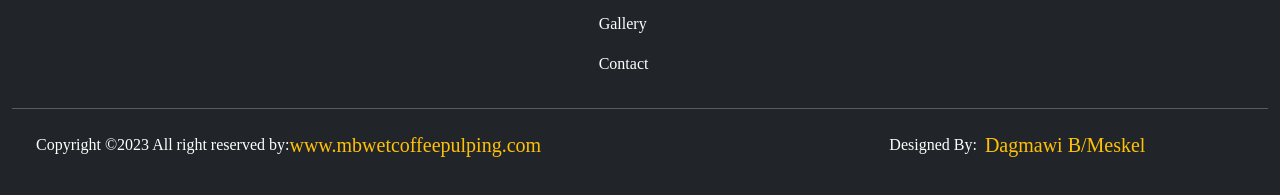
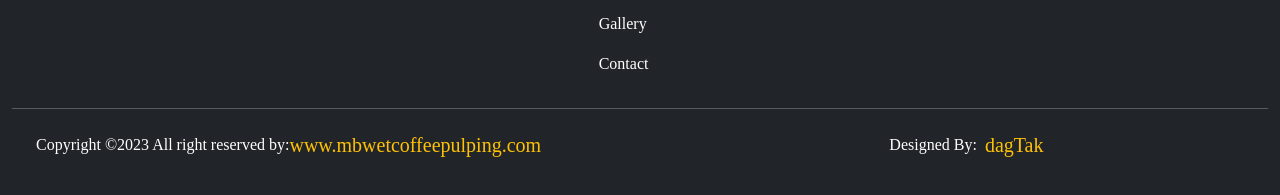
Before and after one commit to jordandag/mokriyaCDN, a plain HTML site: page coffee.html in a window 1280 px wide. Shown: the part 1144-1339 px from the top of the page. Drawn offline with nearby package versions, Linux system fonts and the light colour scheme.

Commit message:
5th commit

```diff
--- a/coffee.html
+++ b/coffee.html
@@ -224,7 +224,7 @@
               <p class="d-flex d-flex me-2 ms-4">
                 Designed By:
                 <a href="#" style="text-decoration: none" class="text-warning">
-                  <p class="h5">Dagmawi B/Meskel</p>
+                  <p class="h5">dagTak</p>
                 </a>
               </p>
             </div>
```
Also changed, not shown: contact.html (+1 -1 lines), gallery.html (+1 -1 lines), index.html (+1 -1 lines), sites.html (+1 -1 lines), suppliers.html (+1 -1 lines).
